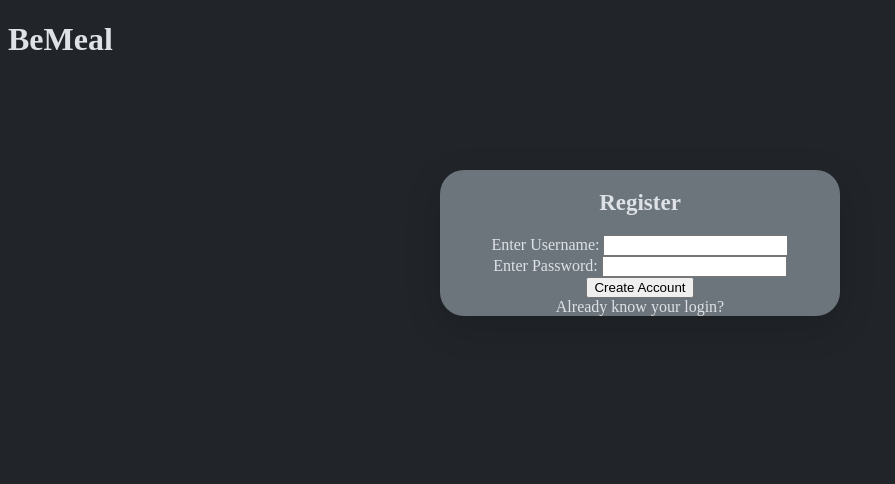
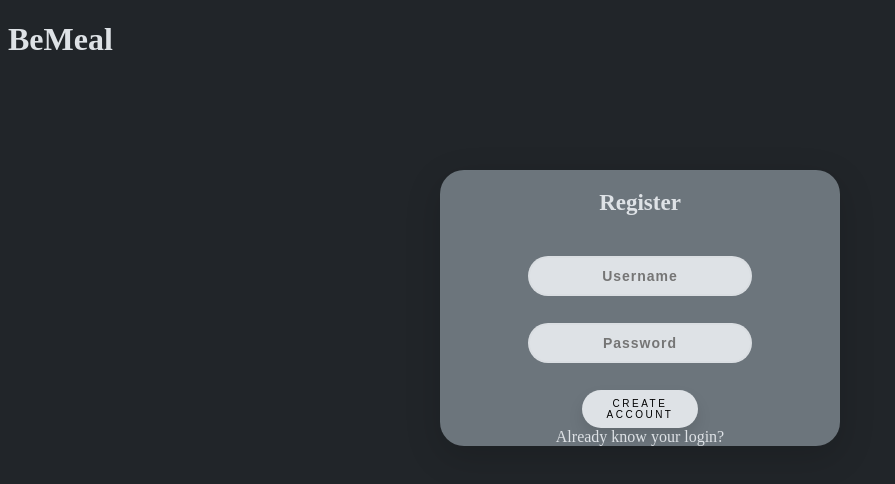
Before and after one commit to jxmoose/BeMeal, a React (Create React App) app in the folder BeMeal/react_bemeal/: page /register in a window 1280 px wide. Shown: the top 484 px of the page, without its empty margins (0-895 px from the left). Built offline with nearby package versions, Linux system fonts and the light colour scheme.

Commit message:
Register page css (incomplete)

```diff
--- a/BeMeal/react_bemeal/src/routes/Register.css
+++ b/BeMeal/react_bemeal/src/routes/Register.css
@@ -18,4 +18,70 @@
 .register-label{
     font-weight: bold;
     font-size: 23px;
+    margin-bottom: 40px;
 }
+
+.un {
+    width: 56%;
+    color: rgb(38, 50, 56);
+    font-weight: 700;
+    font-size: 14px;
+    letter-spacing: 1px;
+    background: #DEE2E6;
+    padding: 10px 20px;
+    border: none;
+    border-radius: 20px;
+    outline: none;
+    box-sizing: border-box;
+    border: 2px solid rgba(0, 0, 0, 0.02);
+    margin-bottom: 30px;
+    text-align: center;
+    margin-bottom: 27px;
+}
+
+.pass {
+    width: 56%;
+    color: rgb(38, 50, 56);
+    font-weight: 700;
+    font-size: 14px;
+    letter-spacing: 1px;
+    background: #DEE2E6;
+    padding: 10px 20px;
+    border: none;
+    border-radius: 20px;
+    outline: none;
+    box-sizing: border-box;
+    border: 2px solid rgba(0, 0, 0, 0.02);
+    margin-bottom: 50px;
+    text-align: center;
+    margin-bottom: 27px;
+    font-family: 'Ubuntu', sans-serif;
+}
+
+.btn {
+    width: 14.4vmin;
+    padding: 8px 8px;
+    font-size: 10px;
+    text-transform: uppercase;
+    letter-spacing: 2.5px;
+    font-weight: 500;
+    color: #000;
+    background-color: #dee2e6;
+    border: none;
+    border-radius: 45px;
+    box-shadow: 0px 8px 15px rgba(0, 0, 0, 0.1);
+    transition: all 0.3s ease 0s;
+    cursor: pointer;
+    outline: none;
+}
+
+.btn:hover {
+background-color: #6c757c;
+box-shadow: 0px 15px 20px #6c757c;
+color: #dee2e6;
+transform: translateY(-7px);
+}
+
+.btn:active {
+transform: translateY(-1px);
+}
--- a/BeMeal/react_bemeal/src/routes/Register.js
+++ b/BeMeal/react_bemeal/src/routes/Register.js
@@ -18,15 +18,9 @@
                     })
                 }}>
                     <h2 class="register-label">Register</h2>
-                    <label>
-                        <text>Enter Username: </text>
-                        <input type="text" name="username"/>
-                    </label>
-                    <label>
-                        <text>Enter Password: </text>
-                        <input type="text" name="password"/>
-                    </label>
-                    <button>Create Account</button>
+                        <input class="un" type="text" name="username" placeholder="Username"/>
+                        <input class="pass" type="text" name="password" placeholder="Password"/>
+                    <button class="btn">Create Account</button>
                     <a onClick={() => {window.location.href="/"}}>Already know your login?</a>
                 </form>
             </div>
```
Also changed, not shown: 1 other file (tests, documents, lock files or other folders).
